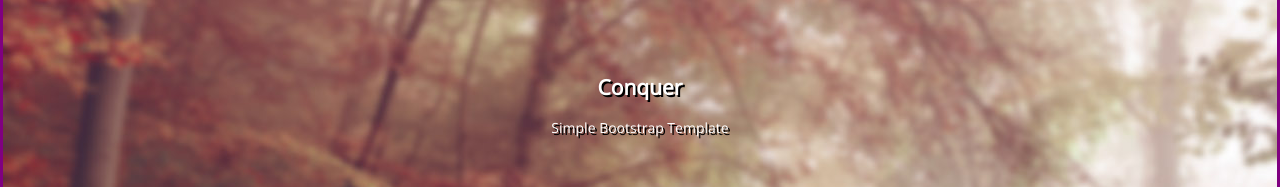
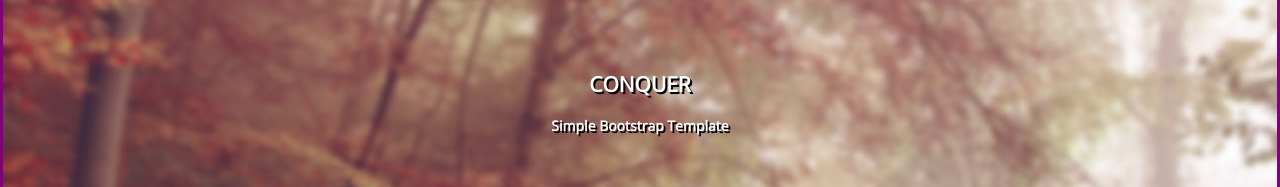
Before and after one commit to David-E-Alvarez/Conquer, a plain HTML site: page index.html in a window 1280 px wide. Shown: the part 169-356 px from the top of the page. Drawn offline with nearby package versions, Linux system fonts and the light colour scheme.

Commit message:
capitalized h1 in jumbotron

```diff
--- a/index.html
+++ b/index.html
@@ -24,8 +24,8 @@
     <!--"jumbotron" (bootstrap?) section-->
     <section id="jumbotron">
         <div id="jumbotron-text">
-            <h1>Conquer</h1>
-            <p>Simple Bootstrap Template</p>
+            <h1>CONQUER</h1>
+            <h4>Simple Bootstrap Template</h4>
         </div>
     </section>
 </body>
```
